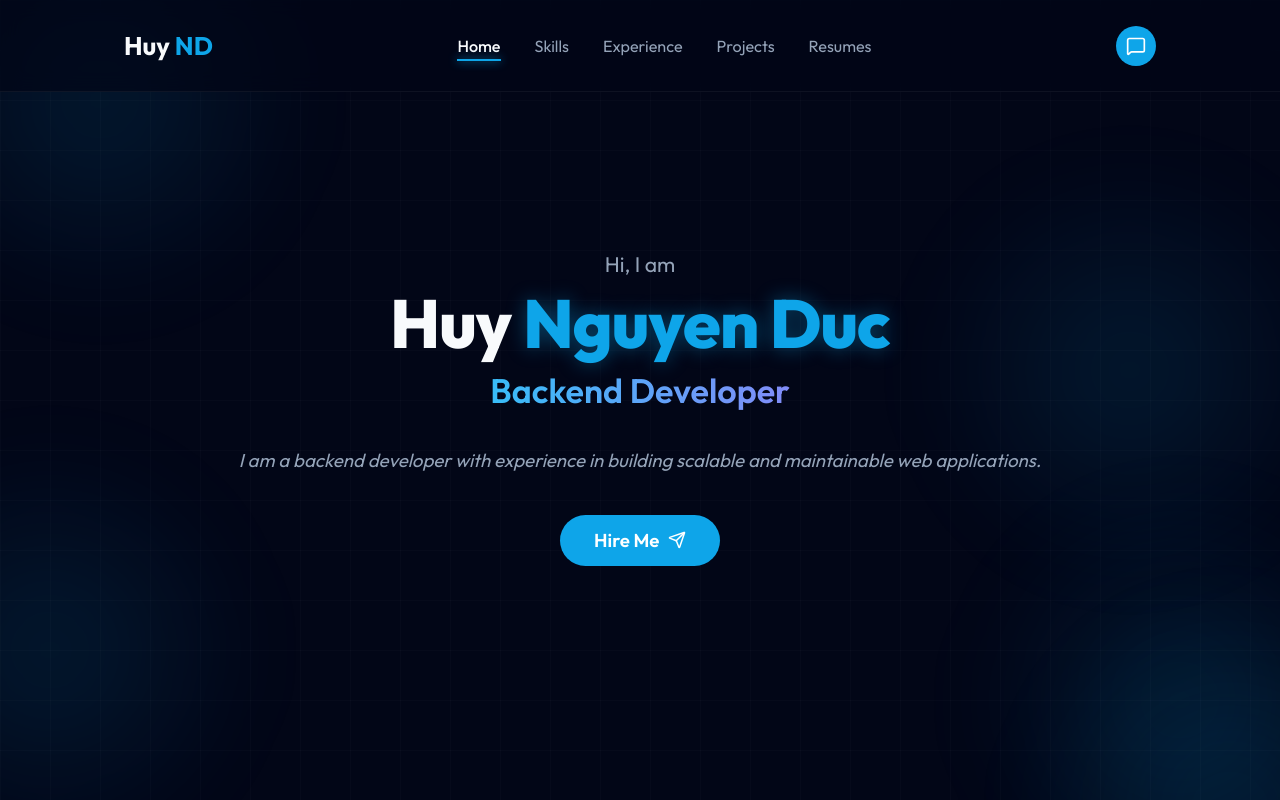
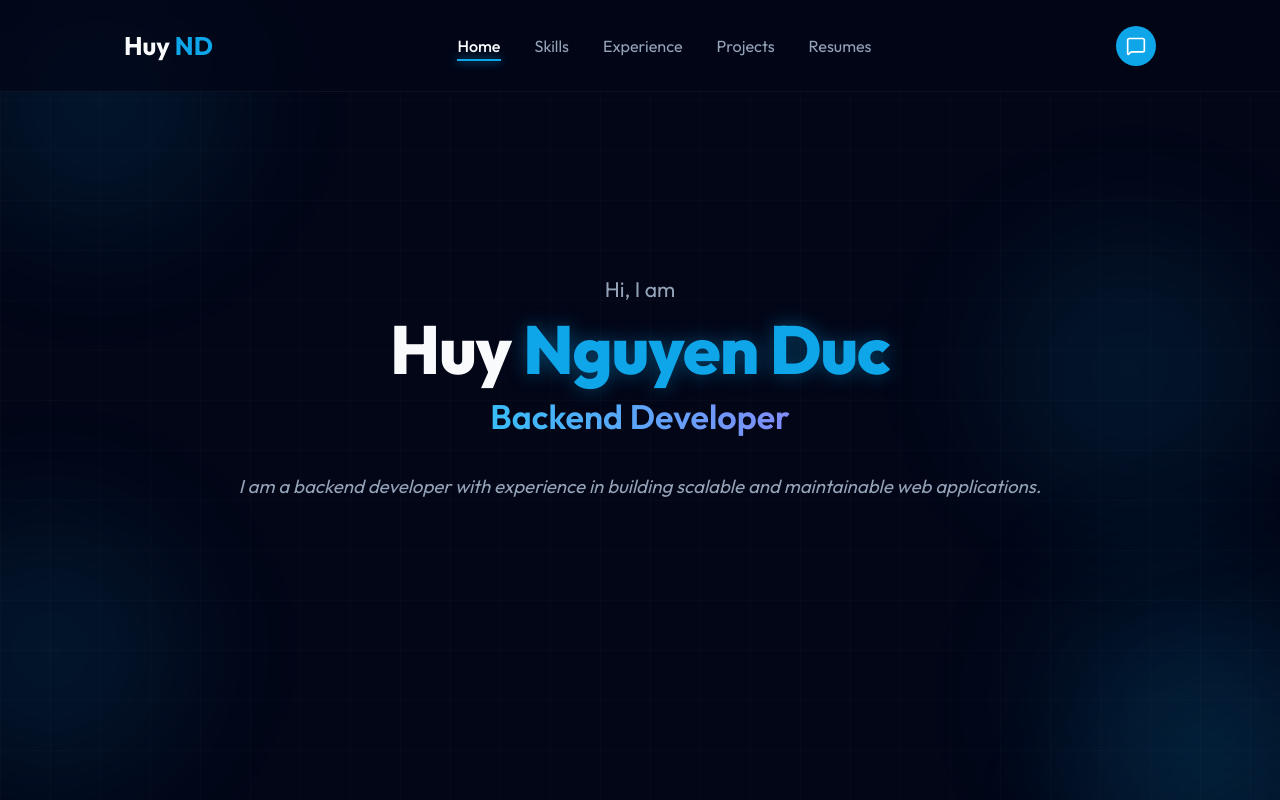
Before and after one commit to huyduc1704/portfolio, a Next.js app: page / in a window 1280 px wide. Shown: the top 800 px of the page. Built offline with nearby package versions, Linux system fonts and the light colour scheme.

Commit message:
Remove Button

```diff
--- a/src/components/Hero.tsx
+++ b/src/components/Hero.tsx
@@ -13,9 +13,6 @@ export default function Hero() {
                 <p className={styles.description}>
                     I am a backend developer with experience in building scalable and maintainable web applications.
                 </p>
-                <button className={`btn-primary ${styles.hireBtn}`}>
-                    Hire Me <Send size={18} />
-                </button>
             </div>
         </section>
     );
```
